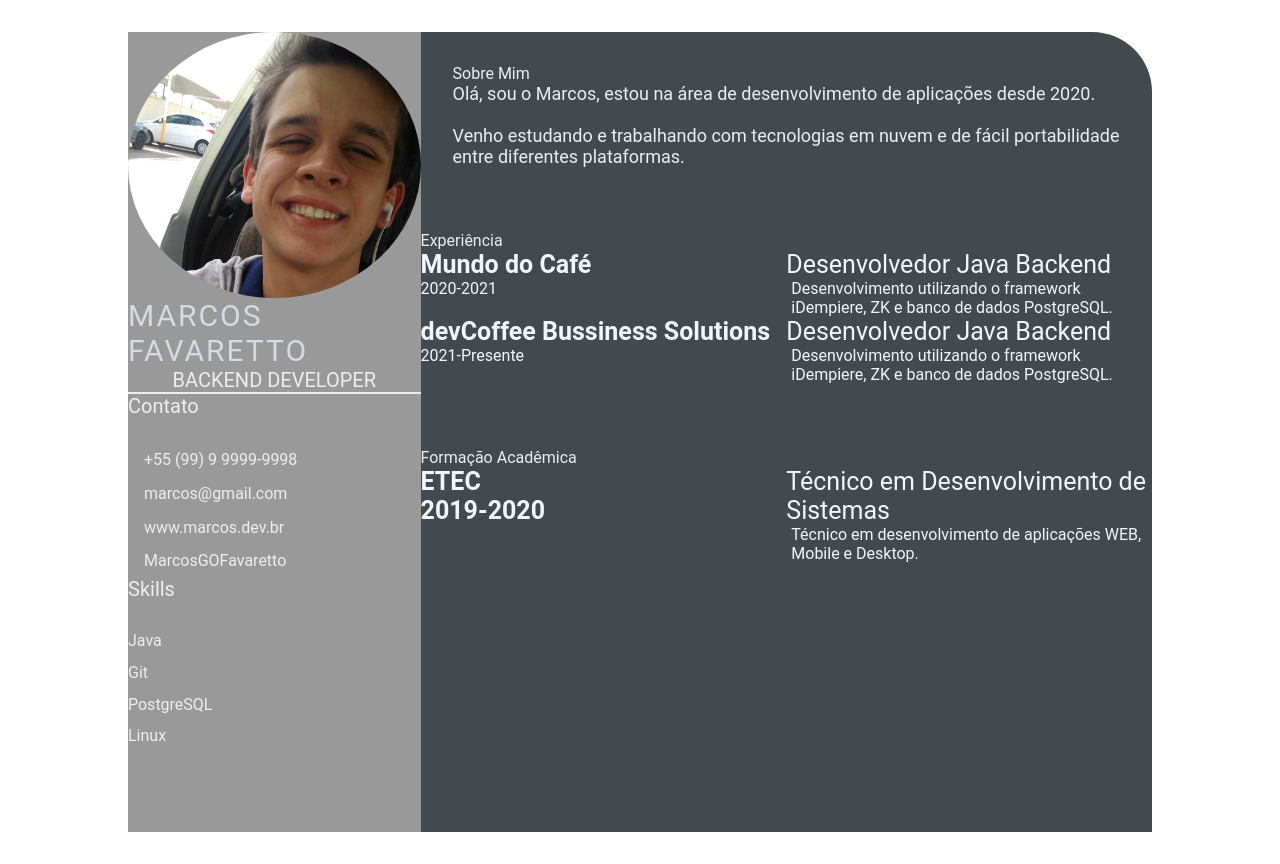
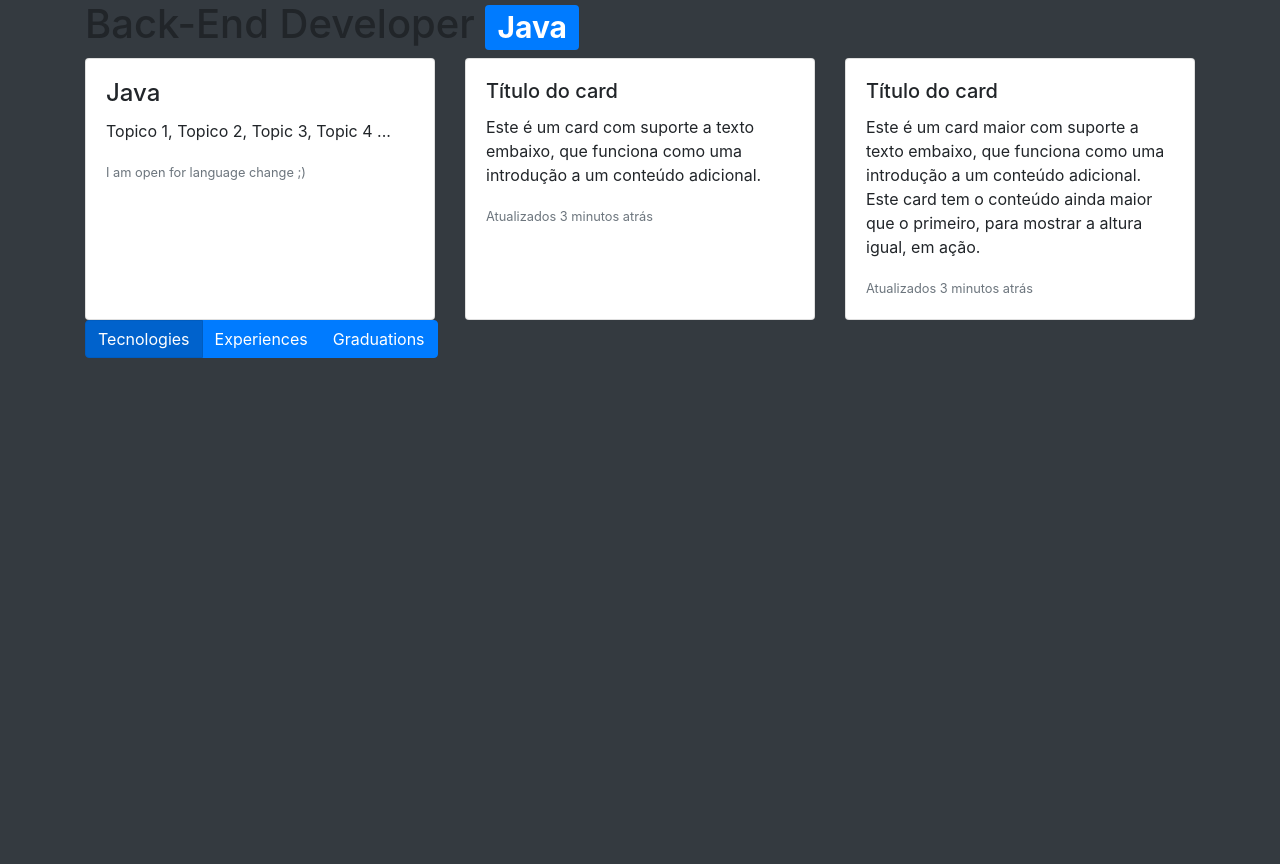
Before and after one commit to MarcosGOFavaretto/marcosgofavaretto.github.io, a plain HTML site: page index.html in a window 1280 px wide. After the commit the page ends 800 px from the top, so only its background shows below. Drawn offline with nearby package versions, Linux system fonts and the light colour scheme.

Commit message:
FEAT: Redisign on curriculum

```diff
--- a/index.html
+++ b/index.html
@@ -1,87 +1,70 @@
-<html lang="en">
+<!DOCTYPE html>
+<html lang="pt-br">
+
 <head>
-    <meta charset="UTF-8" />
-    <meta http-equiv="X-UA-Compatible" content="IE=edge" />
-    <meta name="viewport" content="width=device-width, initial-scale=1.0" />
-    <title>Marcos Favaretto</title>
+  <meta charset="utf-8">
+  <meta name="viewport" content="width=device-width, initial-scale=1, shrink-to-fit=no">
 
-    <link rel="stylesheet" href="style.css" />
+  <link rel="stylesheet" href="https://stackpath.bootstrapcdn.com/bootstrap/4.1.3/css/bootstrap.min.css"
+    integrity="sha384-MCw98/SFnGE8fJT3GXwEOngsV7Zt27NXFoaoApmYm81iuXoPkFOJwJ8ERdknLPMO" crossorigin="anonymous">
+
+  <title>Olá, mundo!</title>
 </head>
-  <body>
-    <main class="resume-contents">
-      <section class="left-section">
-        <section class="left-section-content">
-          <div class="profile">
-            <img class="profile-image" src="img/profile-image.jpg" alt="Profile image" />
-            <p class="name">Marcos Favaretto</p>
-            <p class="profession">Backend Developer</p>
-          </div>
-          <div class="contact-info">
-            <p class="left-title">Contato</p>
-            <ul>
-              <li><i class="fa fa-phone"></i>+55 (99) 9 9999-9998</li>
-              <li><i class="fa fa-envelope"></i>marcos@gmail.com</li>
-              <li><i class="fa fa-globe"></i>www.marcos.dev.br</li>
-              <li><i class="fa fa-github"></i>MarcosGOFavaretto</li>
-            </ul>
-          </div>
-          <div class="skills">
-            <p class="left-title">Skills</p>
-            <ul>
-              <li><p>Java</p></li>
-              <li><p>Git</p></li>
-              <li><p>PostgreSQL</p></li>
-              <li><p>Linux</p></li>
-            </ul>
-          </div>
-        </section>
-      </section>
-      <section class="right-section">
-        <section class="right-section-contents">
-          <div class="about gap">
-            <div class="right-title">Sobre Mim</div>
-            <p class="about-me-contents">
-              Olá, sou o Marcos, estou na área de desenvolvimento de aplicações desde 2020.<br />
-              <br />
-              Venho estudando e trabalhando com tecnologias em nuvem e de fácil portabilidade entre diferentes plataformas.
-            </p>
-          </div>
-        </section>
-        <section class="experience gap">
-          <div class="right-title">Experiência</div>
-          <div class="experience-contents">
-            <div class="exp-left">
-              <p class="exp-company-name">Mundo do Café</p>
-              <p class="exp-company-period">2020-2021</p>
-            </div>
-            <div class="exp-right">
-              <p class="exp-position">Desenvolvedor Java Backend</p>
-              <p class="exp-desc">Desenvolvimento utilizando o framework iDempiere, ZK e banco de dados PostgreSQL.</p>
-            </div>
-            <div class="exp-left">
-              <p class="exp-company-name">devCoffee Bussiness Solutions</p>
-              <p class="exp-company-period">2021-Presente</p>
-            </div>
-            <div class="exp-right">
-              <p class="exp-position">Desenvolvedor Java Backend</p>
-              <p class="exp-desc">Desenvolvimento utilizando o framework iDempiere, ZK e banco de dados PostgreSQL.</p>
+
+<body class="bg-dark container">
+  <h1>Back-End Developer <span class="badge badge-primary">Java</span></h1>
+
+  <div class="card-deck">
+    <div class="card">
+      <div class="card-body">
+        <h4 class="card-title">Java</h4>
+        <p class="card-text">Topico 1, Topico 2, Topic 3, Topic 4 ...</p>
+        <p class="card-text"><small class="text-muted">I am open for language change ;)</small></p>
       </div>
     </div>
-        </section>
-        <section class="education gap">
-          <div class="right-title">Formação Acadêmica</div>
-          <div class="education-contents">
-            <div class="education-left">
-              <p class="education-school-name">ETEC</p>
-              <p class="education-school-name">2019-2020</p>
-            </div>
-            <div class="education-right">
-              <p class="education-subject">Técnico em Desenvolvimento de Sistemas</p>
-              <p class="education-desc">Técnico em desenvolvimento de aplicações WEB, Mobile e Desktop.</p>
+
+    <div class="card">
+      <div class="card-body">
+        <h5 class="card-title">Título do card</h5>
+        <p class="card-text">Este é um card com suporte a texto embaixo, que funciona como uma introdução a um conteúdo adicional.</p>
+        <p class="card-text"><small class="text-muted">Atualizados 3 minutos atrás</small></p>
       </div>
     </div>
-        </section>
-      </section>
-    </main>
+    <div class="card">
+
+      <div class="card-body">
+        <h5 class="card-title">Título do card</h5>
+        <p class="card-text">Este é um card maior com suporte a texto embaixo, que funciona como uma introdução a um conteúdo adicional. Este card tem o conteúdo ainda maior que o primeiro, para mostrar a altura igual, em ação.</p>
+        <p class="card-text"><small class="text-muted">Atualizados 3 minutos atrás</small></p>
+      </div>
+    </div>
+  </div>
+
+
+  <div class="btn-group btn-group-toggle" data-toggle="buttons">
+    <label class="btn btn-primary active">
+      <input type="radio" name="tecnologies" id="tec" autocomplete="off"> Tecnologies
+    </label>
+    <label class="btn btn-primary">
+      <input type="radio" name="experiences" id="exp" autocomplete="off"> Experiences
+    </label>
+    <label class="btn btn-primary">
+      <input type="radio" name="Graduations" id="gra" autocomplete="off"> Graduations
+    </label>
+  </div>
+
+
+
+  <script src="https://code.jquery.com/jquery-3.3.1.slim.min.js"
+    integrity="sha384-q8i/X+965DzO0rT7abK41JStQIAqVgRVzpbzo5smXKp4YfRvH+8abtTE1Pi6jizo"
+    crossorigin="anonymous"></script>
+  <script src="https://cdnjs.cloudflare.com/ajax/libs/popper.js/1.14.3/umd/popper.min.js"
+    integrity="sha384-ZMP7rVo3mIykV+2+9J3UJ46jBk0WLaUAdn689aCwoqbBJiSnjAK/l8WvCWPIPm49"
+    crossorigin="anonymous"></script>
+  <script src="https://stackpath.bootstrapcdn.com/bootstrap/4.1.3/js/bootstrap.min.js"
+    integrity="sha384-ChfqqxuZUCnJSK3+MXmPNIyE6ZbWh2IMqE241rYiqJxyMiZ6OW/JmZQ5stwEULTy"
+    crossorigin="anonymous"></script>
+  <script src="./script.js"></script>
 </body>
+
 </html>
--- /dev/null
+++ b/script.js
@@ -0,0 +1,7 @@
+function hideShowCard() {
+    $(function() {
+        $(".card").hide();
+    });
+}
+
+export default hideShowCard;
--- a/style.css
+++ b/style.css
@@ -1,138 +1,3 @@
-* {
-    margin: 0;
-    padding: 0;
-    box-sizing: border-box;
-    list-style: none;
-    font-family: 'Roboto', sans-serif;
+.html {
+
 }
-
-.resume-contents {
-    min-height: 100vh;
-    width: 80%;
-    margin: 2rem auto;
-    display: grid;
-    grid-template-columns: repeat(7, 1fr);
-}
-
-.left-section {
-    grid-column: span 2;
-    height: 100%;
-    background-color: #999999;
-}
-
-.right-section {
-    grid-column: span 5;
-    height: 100%;
-    background-color: #424a50;
-    border-radius: 0px 60px 0px 0px;
-}
-
-.left-section-contents{
-    padding: 2rem 2rem;
-}
-
-.profile {
-    width: 100%;
-    border-bottom: 2px solid #eeeeee;
-}
-
-.profile .profile-image {
-    width: 100%;
-    border-radius: 100%;
-}
-
-.name {
-    color: #D6DBDF;
-    font-size: 30px;
-    letter-spacing: 2px;
-    text-transform: uppercase;
-}
-
-.profession {
-    color: #eeeeee;
-    font-size: 20px;
-    text-transform: uppercase;
-    text-align: center;
-}
-
-/* .contact-info { border-bottom: 2px solid #1B2631; } */
-.left-title {
-    color: #eeeeee;
-    font-size: 20px;
-}
-
-.contact-info ul {
-    padding-top: 1.5rem;
-}
-
-.contact-info ul li,
-.references ul li {
-    padding: .4rem 0;
-    color: #eeeeee;
-}
-
-.contact-info ul li i,
-.references ul li i {
-    padding-right: 1rem;
-    font-size: 18px;
-    color: #eeeeee;
-}
-
-.skills ul {
-    padding-top: 1.5rem;
-}
-.skills ul li p {
-    padding: .4rem 0;
-    color: #eeeeee;
-}
-
-.right-section-contents {
-    padding: 2rem 2rem;
-}
-
-.right-title {
-    color: #eeeeee;
-}
-
-.gap {
-    padding-bottom: 2rem;
-}
-.about-me-contents {
-    font-size: 18px;
-    color: #eeeeee;
-}
-
-.experience-contents,
-.education-contents,
-.awards-contents {
-    display: grid;
-    grid-template-columns: repeat(2, 1fr);
-    padding-bottom: 2rem;
-    color: #F1F8FD;
-}
-
-.exp-company-name,
-.education-school-name,
-.awards-company-name {
-    font-size: 25px;
-    font-weight: bold;
-}
-
-.exp-time-period,
-.educationp-time-period,
-.awards-time-period {
-    font-size: 18px;
-}
-
-.exp-position,
-.education-subject,
-.awards-name {
-    font-size: 25px;
-}
-
-.exp-desc,
-.education-desc,
-.awards-desc {
-    font-size: 16px;
-    padding-left: 5px;
-}
```
Lines whose indentation alone changed are shown as unchanged.
